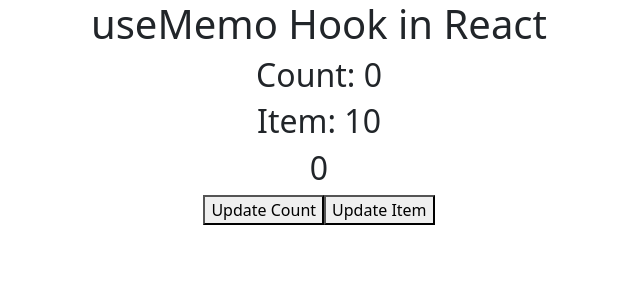
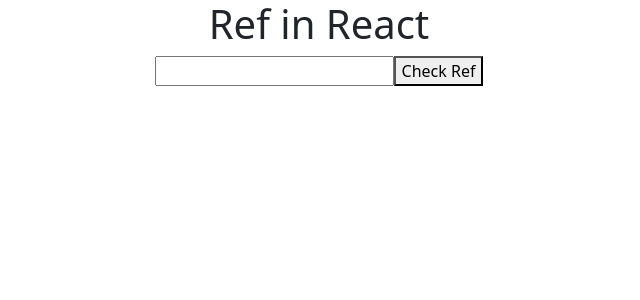
Before and after one commit to Deepakiit17/React_Tutorial, a React (Create React App) app: page / in a window 1280 px wide. Shown: the top 300 px of the page, without its empty margins (321-961 px from the left). Built offline with nearby package versions, Linux system fonts and the light colour scheme.

Commit message:
Ref in Class Component

```diff
--- a/src/App.js
+++ b/src/App.js
@@ -1,26 +1,27 @@
-import { useMemo, useState } from "react";
+import React, { createRef } from "react";
 import "./App.css";
-function App() {
-  const [count, setCount] = useState(0);
-  const [item, setItem] = useState(10);
-
-  const multiCountMemo = useMemo(
-    function multiCount() {
-      console.warn("multiCount");
-      return count * 5;
-    },
-    [count]
-  );
-  return (
-    <div className="App">
-      <h1>useMemo Hook in React</h1>
-      <h2>Count: {count}</h2>
-      <h2>Item: {item}</h2>
-      <h2>{multiCountMemo}</h2>
-      <button onClick={() => setCount(count + 1)}>Update Count</button>
-      <button onClick={() => setItem(count * 10)}>Update Item</button>
-    </div>
-  );
+class App extends React.Component {
+  constructor() {
+    super();
+    this.inputRef = createRef();
+  }
+  componentDidMount() {
+    // console.warn(this.inputRef.current.value='1000');
+  }
+  getVal() {
+    console.warn(this.inputRef.current.value);
+    this.inputRef.current.style.color = "red";
+    this.inputRef.current.style.backgroundColor = "black";
+  }
+  render() {
+    return (
+      <div className="App">
+        <h1>Ref in React</h1>
+        <input type="text" ref={this.inputRef} />
+        <button onClick={() => this.getVal()}>Check Ref</button>
+      </div>
+    );
+  }
 }
 
 export default App;
```
